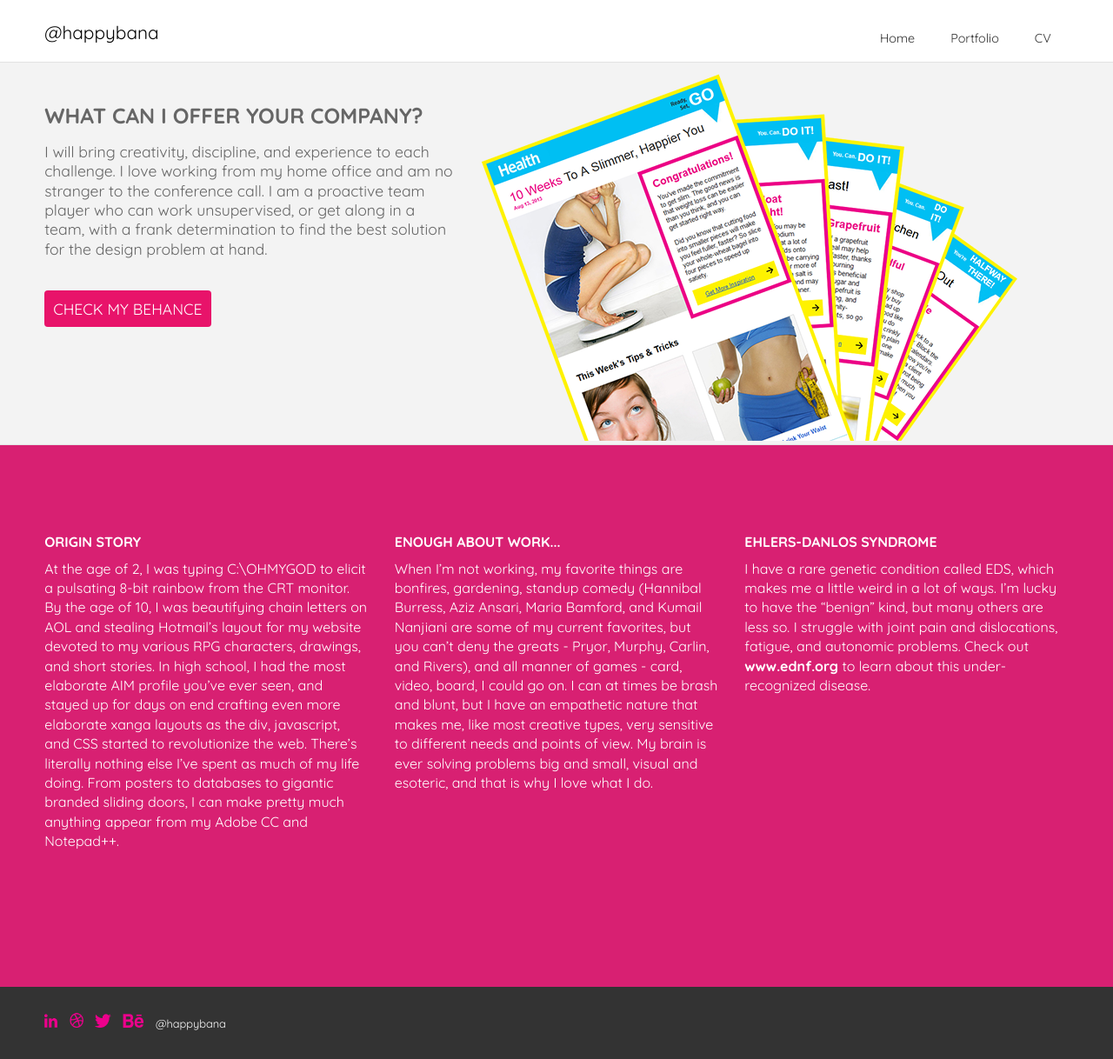
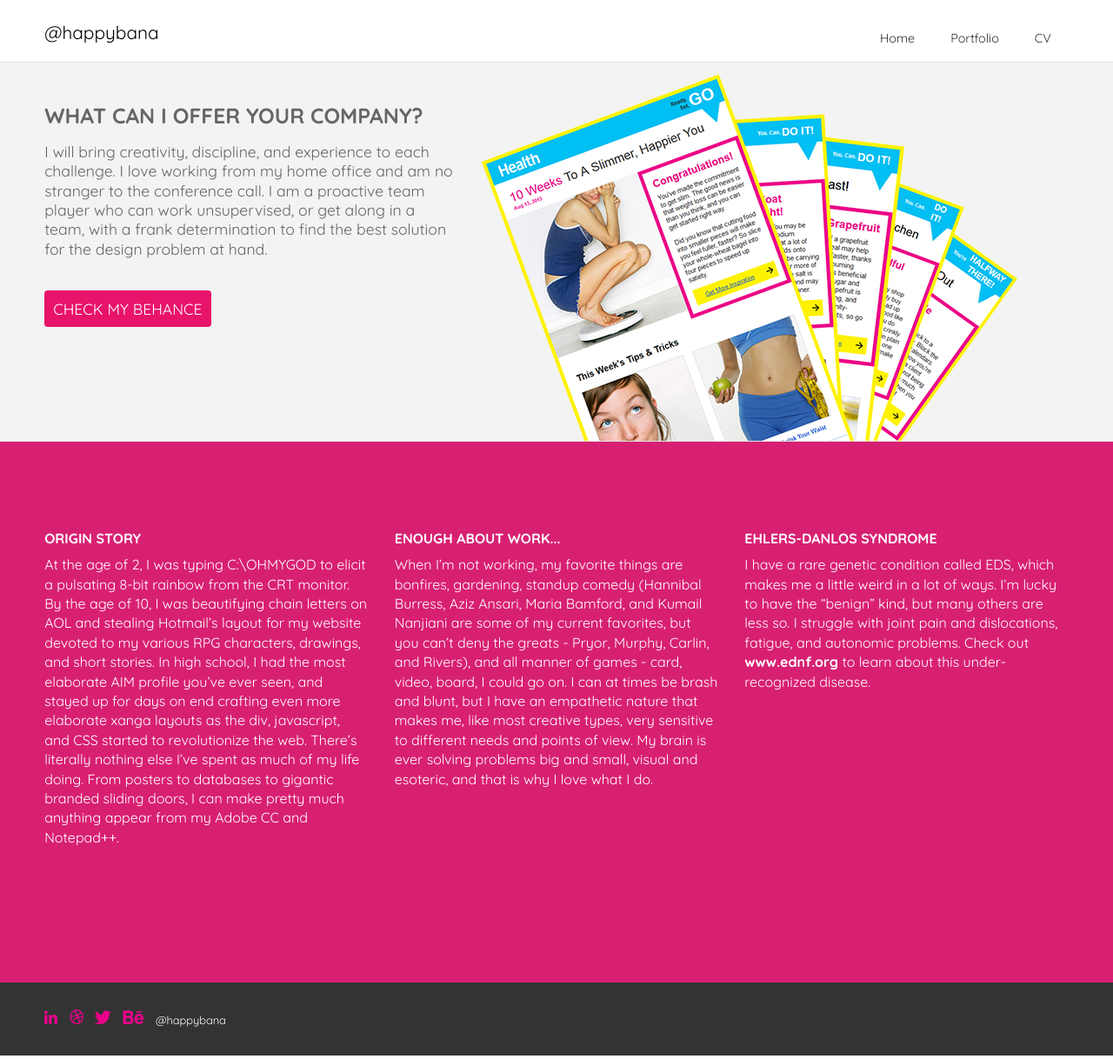
Before and after one commit to banbanbana/happybana.github.io, a Jekyll site: the page home.html, which Jekyll copies as it is, in a window 1280 px wide. Shown: the whole page at 87% size. Built offline with Jekyll 4.4.1, drawn with Linux system fonts in a browser that asks for light colours; some web fonts are replaced.

Commit message:
Update home.html

```diff
--- a/home.html
+++ b/home.html
@@ -69,7 +69,7 @@
           <p>I will bring creativity, discipline, and experience to each challenge. I love working from my home office and am no stranger to the conference call. I am a proactive team player who can work unsupervised, or get along in a team, with a frank determination to find the best solution for the design problem at hand.</p>
             <p><a href="http://www.behance.net/happybana" class="buttonlink" target="_blank">CHECK MY BEHANCE</a></p>
         </div>
-        <div class="grid_7" style="margin-bottom:0px;">
+        <div class="grid_7" style="margin:0px; height:422px;">
             <img src="images/health-img.png">
         </div>
         <!-- end grid div -->
```
